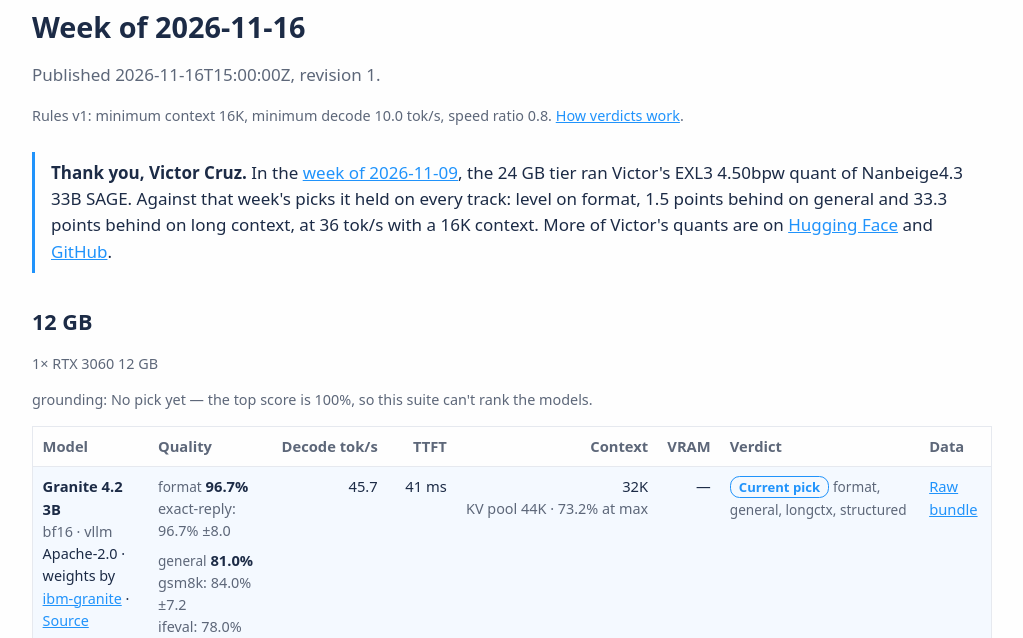
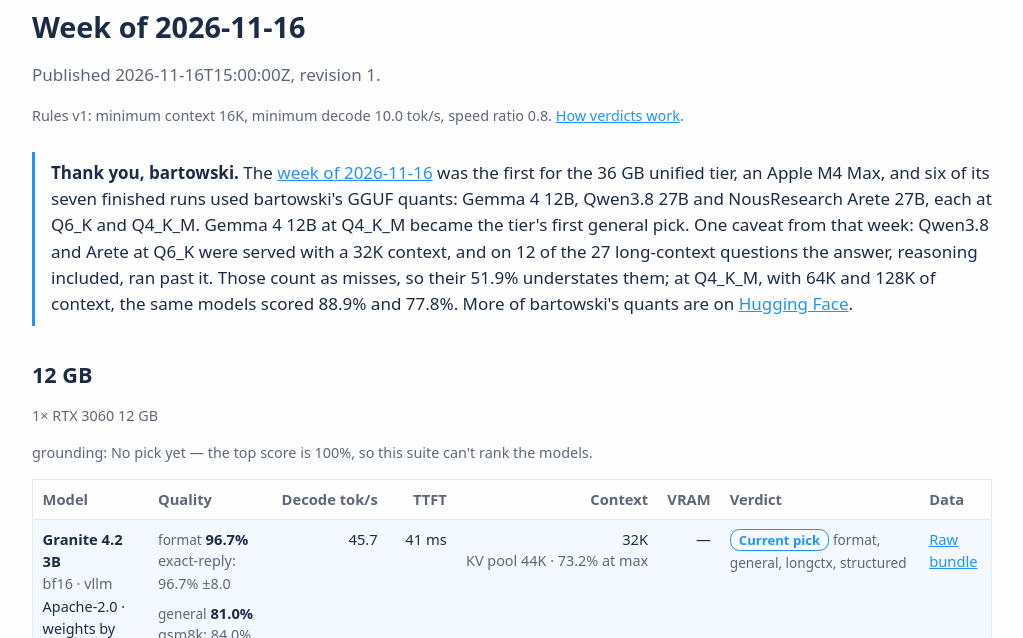
Before and after one commit to AtlantisAnalytics/bakeoff, a plain HTML site: page site/index.html in a window 1280 px wide. Shown: the part 136-774 px from the top of the page, without its empty margins (128-1151 px from the left). Drawn offline with Linux system fonts and the light colour scheme.

Commit message:
site: thank bartowski for the first Mac week; the Mac tier is no longer coming
The home note now credits bartowski's GGUF quants, which made six of the seven finished runs in
the 36 GB unified tier's first week, and explains the Q6_K long-context scores: at a 32K context,
12 of 27 answers ran past the window. tiers.toml drops `coming`, and the two tests that read the
shipped file follow.

Co-Authored-By: Claude Opus 5.5 <noreply@anthropic.com>
Claude-Session: https://claude.ai/code/session_014XuLEDjtZSZD3ePLneUV8F

```diff
--- a/site/index.html
+++ b/site/index.html
@@ -28,12 +28,15 @@
 <p class="small muted">Rules v1: minimum context 16K, minimum decode 10.0 tok/s, speed ratio 0.8. <a href="/method/">How verdicts work</a>.</p>
 
 <aside class="note">
-<p><strong>Thank you, Victor Cruz.</strong> In the
-<a href="/weeks/2026-11-09/#tier-24gb">week of 2026-11-09</a>, the 24 GB tier ran Victor&#x27;s EXL3
-4.50bpw quant of Nanbeige4.3 33B SAGE. Against that week&#x27;s picks it held on every track: level on
-format, 1.5 points behind on general and 33.3 points behind on long context, at 36 tok/s with a 16K
-context. More of Victor&#x27;s quants are on <a href="https://huggingface.co/vcruz305">Hugging Face</a>
-and <a href="https://github.com/vcruz305">GitHub</a>.</p>
+<p><strong>Thank you, bartowski.</strong> The
+<a href="/weeks/2026-11-16/#tier-36gb-unified">week of 2026-11-16</a> was the first for the 36 GB
+unified tier, an Apple M4 Max, and six of its seven finished runs used bartowski&#x27;s GGUF quants:
+Gemma 4 12B, Qwen3.8 27B and NousResearch Arete 27B, each at Q6_K and Q4_K_M. Gemma 4 12B at Q4_K_M
+became the tier&#x27;s first general pick. One caveat from that week: Qwen3.8 and Arete at Q6_K were
+served with a 32K context, and on 12 of the 27 long-context questions the answer, reasoning included,
+ran past it. Those count as misses, so their 51.9% understates them; at Q4_K_M, with 64K and 128K of
+context, the same models scored 88.9% and 77.8%. More of bartowski&#x27;s quants are on
+<a href="https://huggingface.co/bartowski">Hugging Face</a>.</p>
 </aside>
 <section class="tier" id="tier-12gb">
 <h2>12 GB</h2>
```
Also changed, not shown: site_src/home-note.html (+9 -6 lines), 3 other files.
